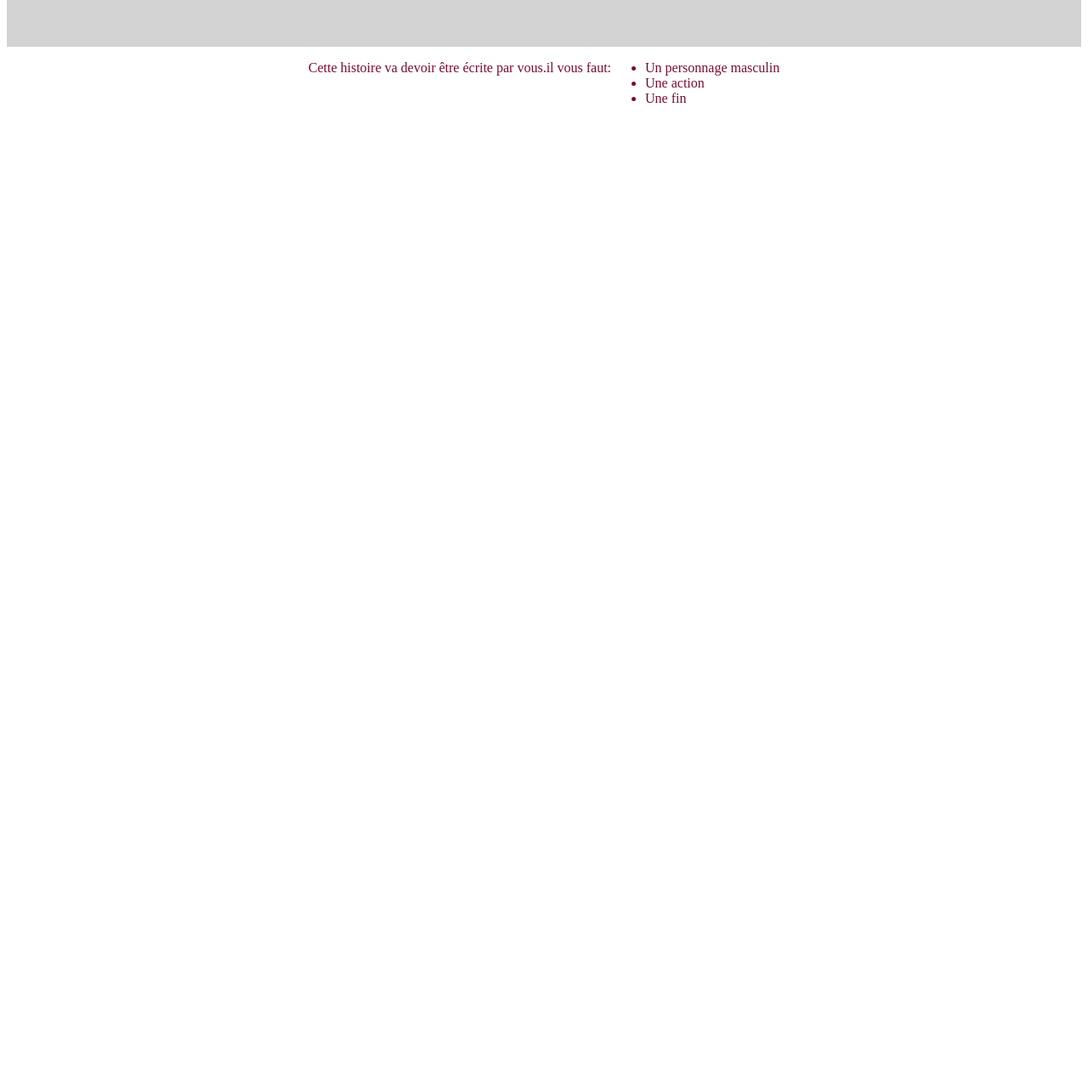
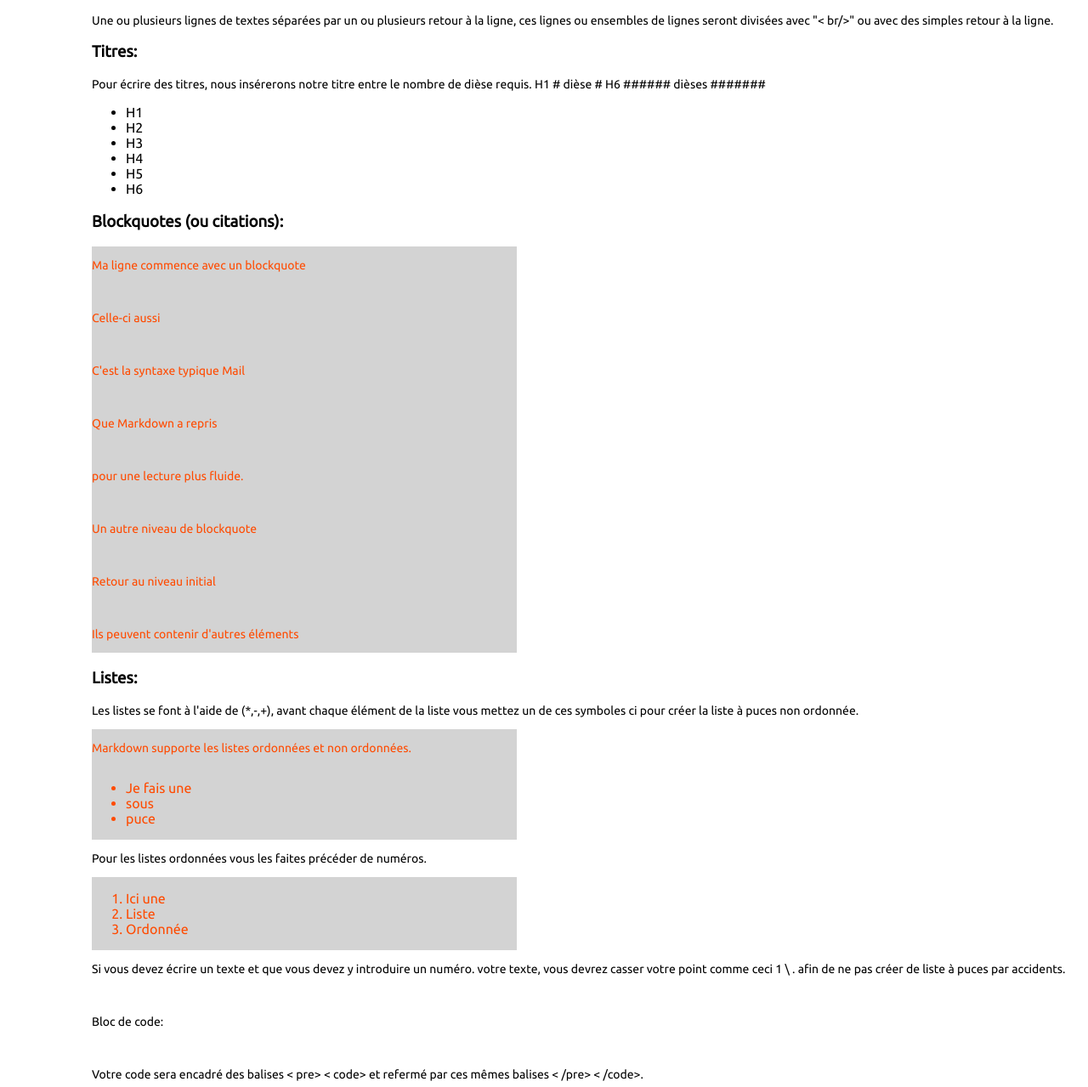
Before and after one commit to BertrandMarlair/Learning-Environment-1, a plain HTML site: page index.html in a window 1280 px wide. Shown: the part 153-1432 px from the top of the page at 85% size. Before the commit the page ends 800 px from the top, so only its background shows below. Drawn offline with Linux system fonts and the light colour scheme.

Commit message:
testing css

```diff
--- a/index.html
+++ b/index.html
@@ -5,27 +5,106 @@
   <meta name="viewport" content="width=device-width, initial-scale=1.0">
   <meta http-equiv="X-UA-Compatible" content="ie=edge">
   <title>index</title>
+  <link href="https://fonts.googleapis.com/css?family=Ubuntu" rel="stylesheet">
   <link rel="stylesheet" type="text/css" href="style.css">
 </head>
 
 <body>
-<div class=header>
-  <h1>Exercice-Cadavre-Valerian</h1>
-</div>
+  <div class=fullPage>
+    <h1> Documentation MarkDown</h1>
+    <h2>Block Elements</h2>
 
-<div class=text>
-  <p>Cette histoire va devoir être écrite par vous.</p>
-  <p>il vous faut:</p>
-  <div class=list>
-  <ul>
-    <li>Un personnage masculin</li>
-    <li>Une action</li>
-    <li>Une fin</li>
 
-  </ul>
+    <h3> Paragraphes:</h3>
 
-</div>
-</div>
+    <p>  Une ou plusieurs lignes de textes séparées par un ou plusieurs retour à la ligne, ces lignes ou ensembles de lignes seront divisées avec "< br/>" ou avec des simples retour à la ligne.</p>
+    <h3>Titres:</h3>
+
+    <p>  Pour écrire des titres, nous insérerons notre titre entre le nombre de dièse requis. H1 # dièse # H6 ###### dièses #######
+    </p>
+    <ul>
+    <li>  H1</li>
+    <li>  H2</li>
+    <li>  H3</li>
+    <li>  H4</li>
+    <li>  H5</li>
+    <li>  H6</li>
+    </ul>
+
+
+    <h3>Blockquotes (ou citations):</h3>
+
+    <div class=textbox>
+    <p>  Ma ligne commence avec un blockquote</p>
+    <br/>
+    <p>  Celle-ci aussi</p>
+    <br/>
+    <p>  C'est la syntaxe typique Mail</p>
+    <br/>
+    <p>  Que Markdown a repris</p>
+    <br/>
+    <p>  pour une lecture plus fluide.</p>
+    <br/>
+    <p class=indent>Un autre niveau de blockquote</p>
+    <br/>
+    <p>  Retour au niveau initial</p>
+    <br/>
+    <p class=indent>Ils peuvent contenir d'autres éléments</p>
+    </div>
+
+
+    <h3>Listes:</h3>
+    <p>  Les listes se font à l'aide de (*,-,+), avant chaque élément de la liste vous mettez un de ces symboles ci pour créer la liste à puces non ordonnée.</p>
+    <div class=textbox>
+    <p>  Markdown supporte les listes
+    ordonnées et
+      non ordonnées.</p>
+    <ul>
+    <li>  Je fais une</li>
+    <li>  sous</li>
+    <li>  puce</li>
+    </ul>
+
+    </div>
+
+
+    <p>  Pour les listes ordonnées vous les faites précéder de numéros.</p>
+    <div class=textbox>
+      <ol>
+    <li>    Ici une</li>
+    <li>    Liste</li>
+    <li>    Ordonnée</li>
+      </ol>
+
+    </div>
+
+
+
+    <p>  Si vous devez écrire un texte et que vous devez y introduire un numéro. votre texte, vous devrez casser votre point comme ceci 1 \ . afin de ne pas créer de liste à puces par accidents.</p>
+    <br />
+    <p>  Bloc de code:</p>
+    <br />
+    <p>Votre code sera encadré des balises < pre> < code> et refermé par ces mêmes balises < /pre> < /code>.</p>
+    <br />
+    <p>   Votre bloc de code </p>
+    <br />
+    <p>  Ce qui rend la lecture plus aisée, on sait directement ce qu'il en est. Les chevrons < > dans votre code deviennent alors & lt; code & gt; (sans espace)</p>
+    <br />
+    <p>  Vous pouvez insérer une ligne de code dans votre texte en l'insérant entre deux accents graves ` votre code et la suite de votre texte.</p>
+    <br />
+    <p>  Les lignes horizontales :</p>
+    <br />
+    <p>  Pour faire une < hr /> Vous pouvez insérez 3 (et plus) astérix ou tirets</p>
+
+    <hr />
+
+
+
+
+
+    </div>
+  </div>
+
 
 
 
--- a/style.css
+++ b/style.css
@@ -1,29 +1,34 @@
-.header{
-   display: flex;
-   width:null;
-   height: 200px;
+.textbox{
+  display: flex;
+  flex-direction: column;
+   width:500px;
+   height:null;
    background-color: lightgrey;
    justify-content: center;
-   align-items: center;
-   color: rgb(255, 75, 0);
+   align-items:flex-start;
+color: rgb(255, 75, 0);
+};
+.indent{};
+.boxlien{
+  display: flex;
+  flex-direction: column;
+   width:500px;
+   height:null;
+   background-color: lightgrey;
+   justify-content: center;
+   align-items:flex-start;
+color: rgb(204,217, 206);
+};
 
+.h1{
+  color:rgb(255,13,255);
+}
 
+.fullPage{
+font-family:'Ubuntu',sans-serif;
+margin-left:100px;
 }
-.text{
-  font: 25px;
-  display: flex;
-  width: null;
-  heignt: 100px;
-  justify-content: center;
-  color: rgb(124, 12,45);
 
-
-
+p{
+  font-size: 14px;
 }
-.list{
-  display: flex;
-  width: null;
-  height: 120px;
-  justify-content: center;
-  align-items: flex-start;
-}
```
